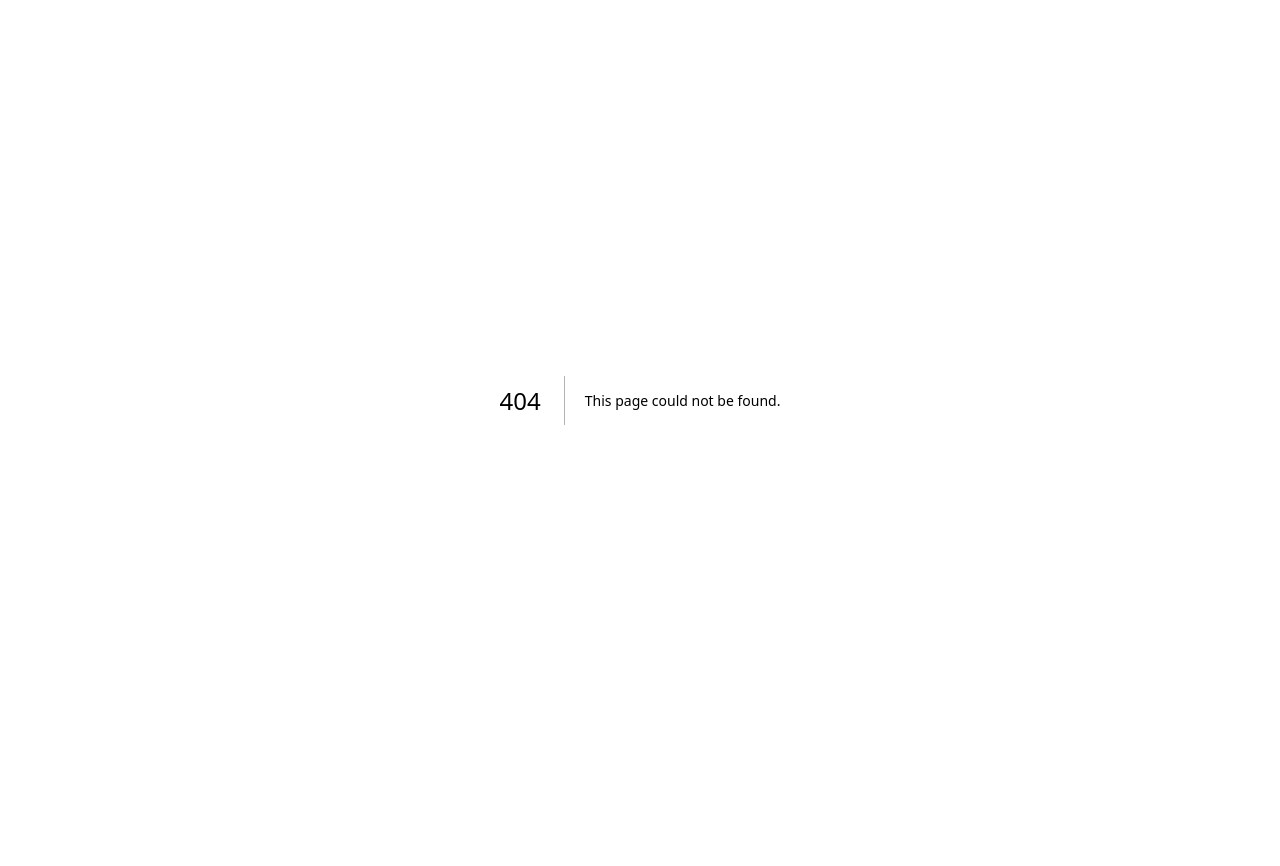
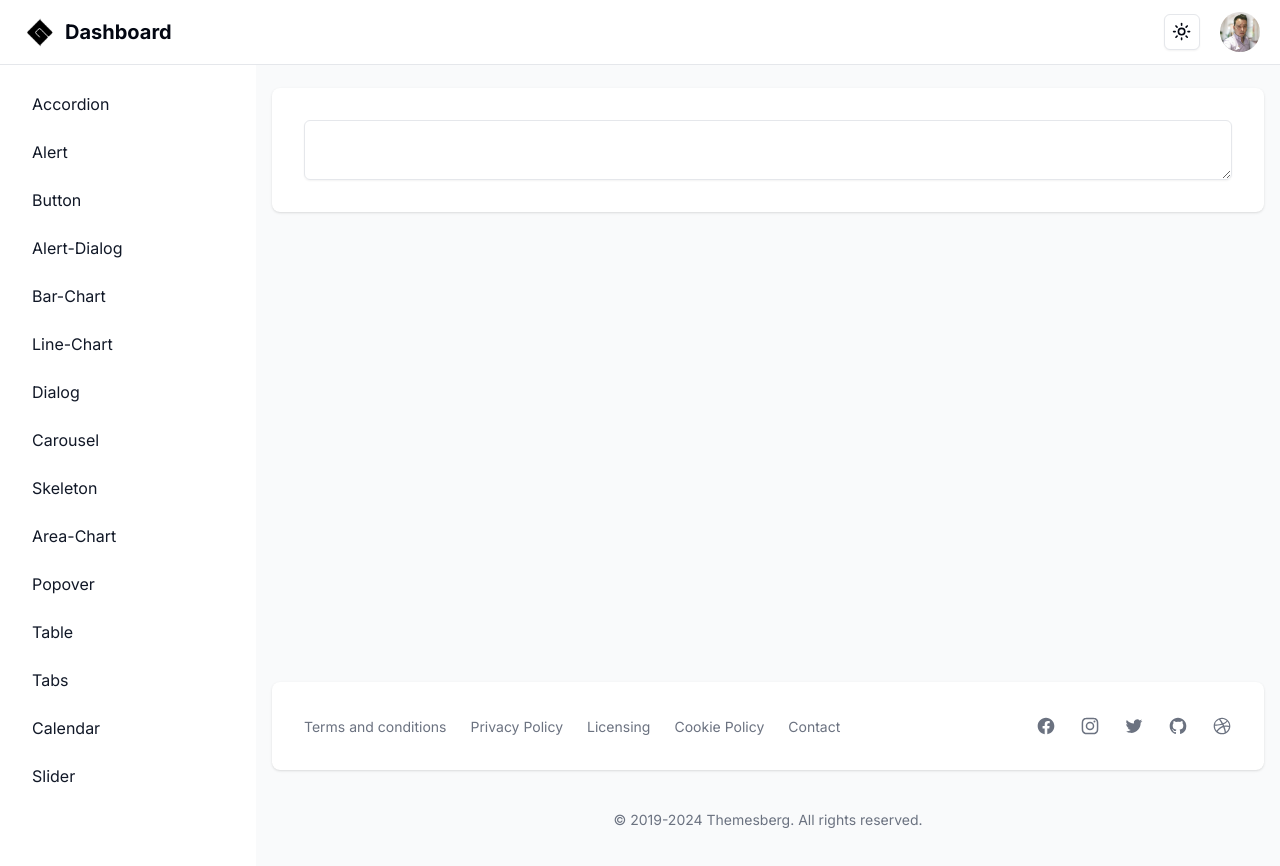
Before and after one commit to GonzaloGC/dashboard-next, a Next.js app: page /dashboard/textarea in a window 1280 px wide. Before the commit this address had no page. Shown: the top 866 px of the page. Before the commit the page ends 800 px from the top, so only its background shows below. Built offline with nearby package versions, Linux system fonts and the light colour scheme.

Commit message:
added textare component

```diff
--- a/src/app/dashboard/layout.tsx
+++ b/src/app/dashboard/layout.tsx
@@ -32,6 +32,7 @@
   { name: "breadcrumb", href: "breadcrumb" },
   { name: "sheet", href: "sheet" },
   { name: "select", href: "select" },
+  { name: "textarea", href: "textarea" },
 ];
 
 export default function DashboardLayout({
--- /dev/null
+++ b/src/app/dashboard/textarea/page.tsx
@@ -0,0 +1,10 @@
+import { Textarea } from "@/components/ui/textarea"
+
+export default function Page() {
+  return (
+    <div>
+      <Textarea />
+
+    </div>
+  );
+}
--- /dev/null
+++ b/src/components/ui/textarea.tsx
@@ -0,0 +1,24 @@
+import * as React from "react"
+
+import { cn } from "@/lib/utils"
+
+export interface TextareaProps
+  extends React.TextareaHTMLAttributes<HTMLTextAreaElement> {}
+
+const Textarea = React.forwardRef<HTMLTextAreaElement, TextareaProps>(
+  ({ className, ...props }, ref) => {
+    return (
+      <textarea
+        className={cn(
+          "flex min-h-[60px] w-full rounded-md border border-input bg-transparent px-3 py-2 text-sm shadow-sm placeholder:text-muted-foreground focus-visible:outline-none focus-visible:ring-1 focus-visible:ring-ring disabled:cursor-not-allowed disabled:opacity-50",
+          className
+        )}
+        ref={ref}
+        {...props}
+      />
+    )
+  }
+)
+Textarea.displayName = "Textarea"
+
+export { Textarea }
```
